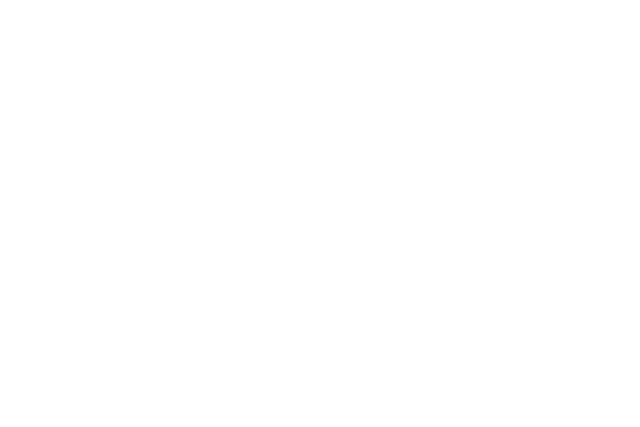
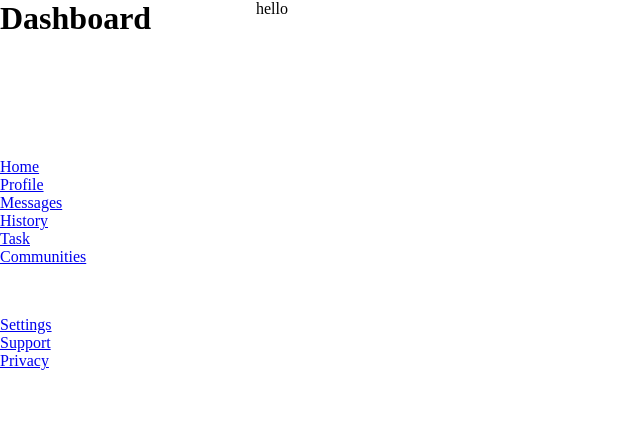
Before and after one commit to ImExtraPolite/admin-dashboard, a plain HTML site: page index.html in a window 1280 px wide. Shown: the whole page, without its empty margins (0-640 px from the left). Drawn offline with Linux system fonts and the light colour scheme.

Commit message:
make left and right

```diff
--- a/index.html
+++ b/index.html
@@ -8,6 +8,33 @@
     <link rel="stylesheet" href="style.css">
 </head>
 <body>
+    <div class="container">
+        <div class="nav">
+            <div class="navTop">
+                <h1>Dashboard</h1>
+            </div>
+            <div class="navMiddle">
+                <ul>
+                    <li><a href="#">Home</a></li>
+                    <li><a href="#">Profile</a></li>
+                    <li><a href="#">Messages</a></li>
+                    <li><a href="#">History</a></li>
+                    <li><a href="#">Task</a></li>
+                    <li><a href="#">Communities</a></li>
+                </ul>
+            </div>
+            <div class="navBottom">
+                <ul>
+                    <li><a href="#">Settings</a></li>
+                    <li><a href="#">Support</a></li>
+                    <li><a href="#">Privacy</a></li>
+                </ul>
+            </div>
+        </div>
 
+        <div class="content">
+            hello
+        </div>
+    </div>
 </body>
 </html>
--- a/style.css
+++ b/style.css
@@ -0,0 +1,23 @@
+* {
+    padding: 0%;
+    margin: 0%;
+}
+
+.container {
+    display: grid;
+    grid-template: 1fr 1fr / 1fr 4fr;
+}
+
+.nav {
+    display: grid;
+    grid-template-rows: repeat(3, 2fr);
+    gap: 50px;
+}
+
+.nav > div {
+    /* border: solid; */
+}
+
+li {
+    list-style: none;
+}
```
